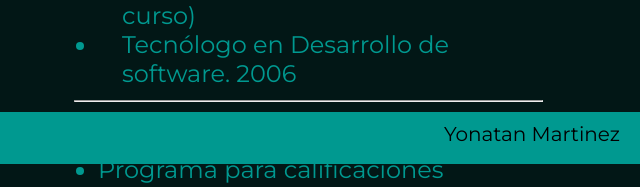
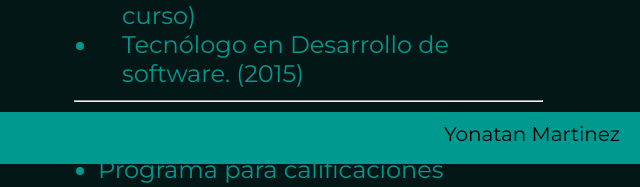
Before and after one commit to yona1189/portafolio, a plain HTML site: page micurriculum.html in a window 1280 px wide. Shown: the part 636-823 px from the top of the page, 118-758 px from the left. Drawn offline with Linux system fonts and the light colour scheme.

Commit message:
Update micurriculum.html

```diff
--- a/micurriculum.html
+++ b/micurriculum.html
@@ -36,7 +36,7 @@
             <ul class="presentacion-contenido-curriculum-texto-ul">
                 <li class="presentacion-contenido-curriculum-texto-ul"> Tecnólogo en Análisis y Desarrollo de software (en curso)</li>
                 <li class="presentacion-contenido-curriculum-texto-ul"> ONE Grupo 8 - Latam of Oracle (En curso) </li>
-                <li class="presentacion-contenido-curriculum-texto-ul">Tecnólogo en Desarrollo de software. 2006</li>
+                <li class="presentacion-contenido-curriculum-texto-ul">Tecnólogo en Desarrollo de software. (2015)</li>
             </ul>
             <hr>
             <p class="presentacion-contenido-curriculum-texto"> <strong class="titulo-destaque" > Experiencia: </strong>
```
